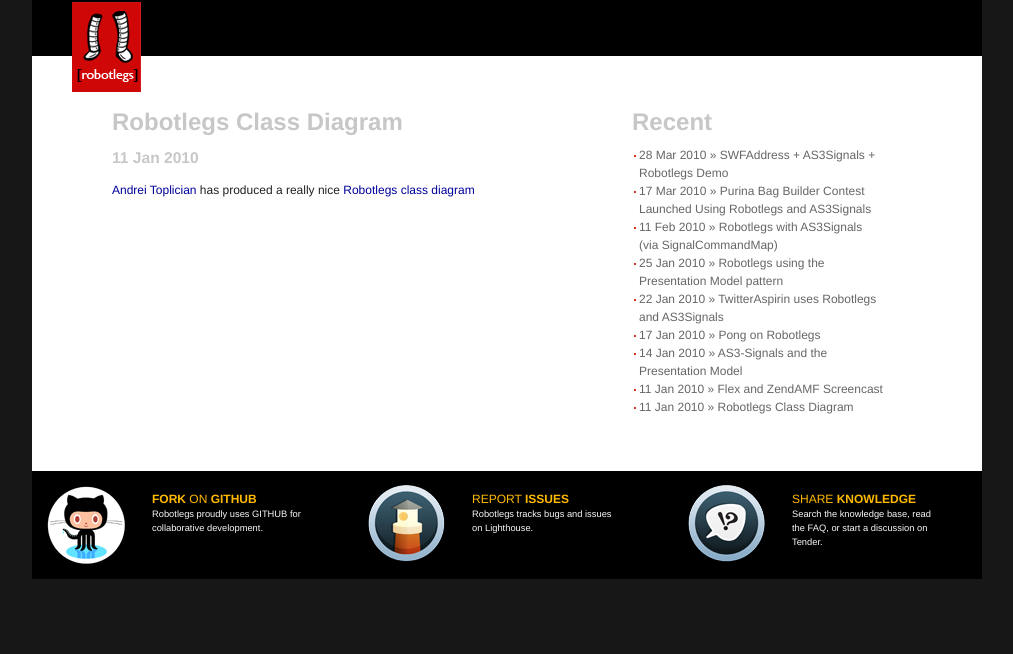
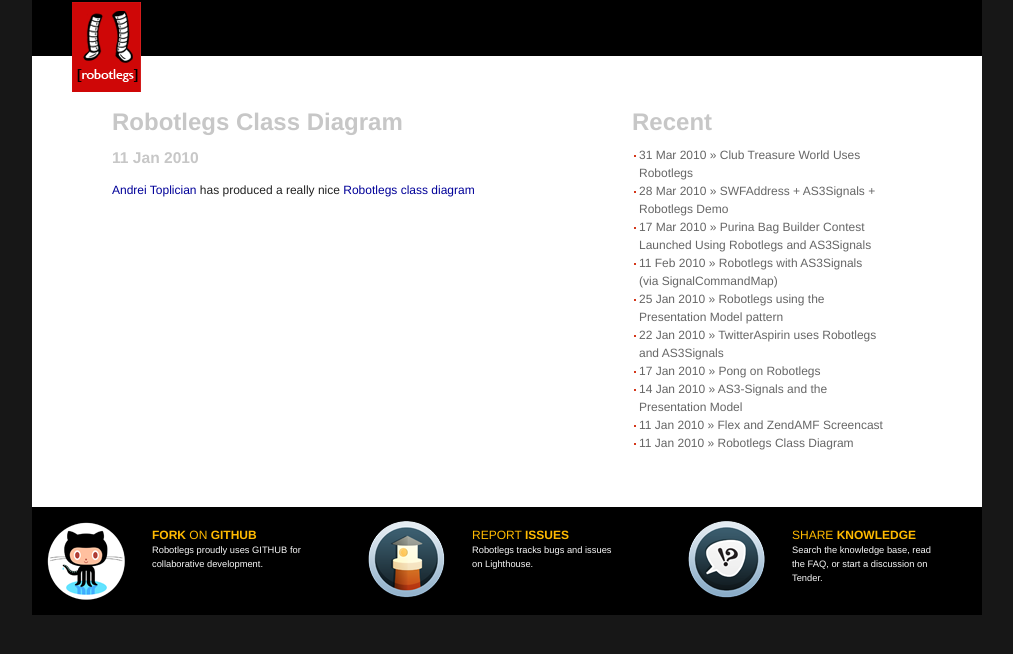
Before and after one commit to robotlegs/robotlegs.github.com, a Jekyll site: the page built from _posts/community/2010-01-11-robotlegs-class-diagram.markdown, in a window 1280 px wide. Shown: the top 654 px of the page, without its empty margins (133-1146 px from the left). Built offline with Jekyll 4.4.1, drawn with Linux system fonts in a browser that asks for light colours; Markdown is read by kramdown in place of the engine named in the settings; a script that is not in the unit is left out.

Commit message:
added a few success stories

```diff
--- a/_posts/community/2010-03-31-club-treasue-world.markdown
+++ b/_posts/community/2010-03-31-club-treasue-world.markdown
@@ -1,6 +1,6 @@
 ---
 layout: post
-title: HBO PunchZone: Robotlegs for the Unanimous Decision
+title: Club Treasure World Uses Robotlegs
 categories:
 - community
 - success-story
```
